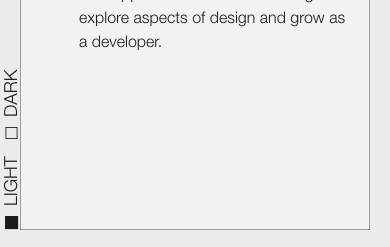
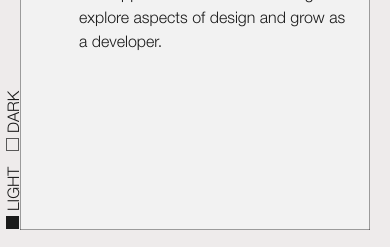
Before and after one commit to joshuabarua/portfolio, a React (Create React App) app: page / in a window 390 px wide. Shown: the part 594-841 px from the top of the page. Built offline with nearby package versions, Linux system fonts and the light colour scheme.

Commit message:
Dark light toggle readjustment

```diff
--- a/src/Components/DarkModeToggle.jsx
+++ b/src/Components/DarkModeToggle.jsx
@@ -13,17 +13,13 @@ export const DarkModeToggle = () => {
 			<div className="lightdark gap-4">
 				<div className="baseline">
 					<input type="checkbox" id="light-checkbox" className="custom-checkbox" checked={!isDark} onChange={handleToggle} />
-					<div className="custom-box" onClick={handleToggle}>
-						{!isDark ? '■' : '□'}
-					</div>
-					<label htmlFor="light-checkbox">LIGHT</label>
+					<div className={`custom-box  ${!isDark ? 'bg-[#1a1a1a]' : ' border-[1px] opacity-70'}`} onClick={handleToggle}></div>
+					<h5 htmlFor="light-checkbox">LIGHT</h5>
 				</div>
 				<div className="baseline">
 					<input type="checkbox" id="dark-checkbox" className="custom-checkbox" checked={isDark} onChange={handleToggle} />
-					<div className="custom-box" onClick={handleToggle}>
-						{isDark ? '■' : '□'}
-					</div>
-					<label htmlFor="dark-checkbox">DARK</label>
+					<div className={`custom-box  ${isDark ? 'bg-[#f2f2f2]' : 'border-[1px] opacity-70 border-dark-color border-solid'}`} onClick={handleToggle}></div>
+					<h5 htmlFor="dark-checkbox">DARK</h5>
 				</div>
 			</div>
 		</>
--- a/src/Pages/Mobile/AboutMobile.jsx
+++ b/src/Pages/Mobile/AboutMobile.jsx
@@ -6,7 +6,7 @@ function AboutMobile() {
 	return (
 		<>
 			<h1 className="wrapped-text text-md mr-[-1px] md:text-2xl text-dark-text dark:text-light-text page-title">About Me</h1>
-			<div className="w-full flex items-end flex-col-reverse  h-xs:mb-[30%] h-sm:mb-[45%] h-md:mb-[50%] sm:mb-[45%] overflow-y-hidden">
+			<div className="w-full flex items-end flex-col-reverse mb-[30%] h-xs:mb-[30%] h-sm:mb-[45%] h-md:mb-[50%] sm:mb-[45%] overflow-y-hidden">
 				<div className="flex items-end flex-col-reverse w-5/6 overflow-hidden ">
 					<p className="wrapped-text text-dark-text backdrop-opacity-30 backdrop-blur-xl dark:text-light-text text-xs pr-4 leading-tight h-md:text-base sm:text-sm md:text-base pb-18 sm:pr-16">
 						{about}
--- a/src/index.css
+++ b/src/index.css
@@ -347,9 +347,9 @@ body.dark {
 .lightdark {
 	position: fixed;
 	left: var(--pad);
-	bottom: 24px;
+	bottom: 31px;
 	z-index: 10;
-	left: 10px;
+	left: 7px;
 	writing-mode: vertical-lr;
 	transform: rotate(180deg);
 	display: flex;
@@ -362,7 +362,9 @@ body.dark {
 .lightdark .baseline {
 	display: flex;
 	justify-content: center;
-	align-items: flex-start;
+	align-items: baseline;
+	width: 100%;
+	gap: 5px;
 }
 
 .custom-checkbox {
@@ -370,19 +372,15 @@ body.dark {
 }
 
 .custom-box {
-	display: flex;
-	justify-content: center;
-	align-items: center;
-	font-size: 25px;
 	cursor: pointer;
-	font-family: 'Arial Narrow';
-	width: 20px;
-	margin-left: 7px;
+	width: 13px;
+	height: 13px;
 }
 
-.custom-box + label {
-	width: 30px !important;
-	font-size: 20px;
+.custom-box + h5 {
+	position: relative;
+	left: -1px;
+	font-size: 18px;
 	font-weight: 400 !important;
 }
 
@@ -393,21 +391,13 @@ body.dark {
 	}
 
 	.baseline {
-		margin-left: 5px;
+		margin-left: 4px;
 		gap: 5px;
 	}
 
-	.custom-box,
-	.custom-box + label,
-	.custom-box h4 {
-		margin-left: 2px;
-		width: 20px !important;
-		font-weight: 100 !important;
-	}
-
-	.custom-box + label {
-		margin-left: -2px !important;
-		font-size: 18px;
+	.custom-box + h5 {
+		font-size: 16px;
+		left: -2px;
 	}
 
 	.custom-box {
```
